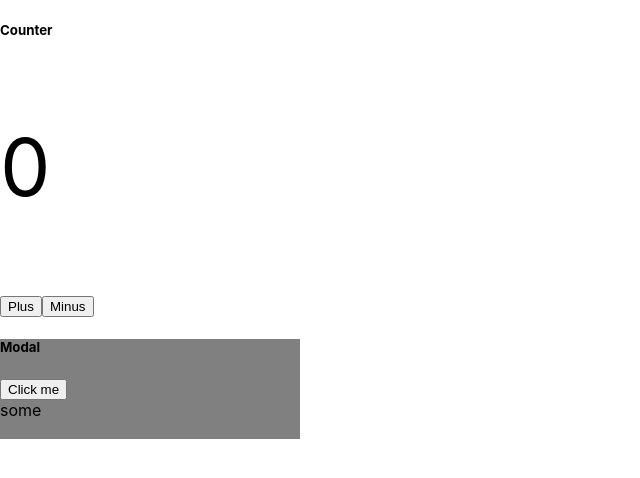
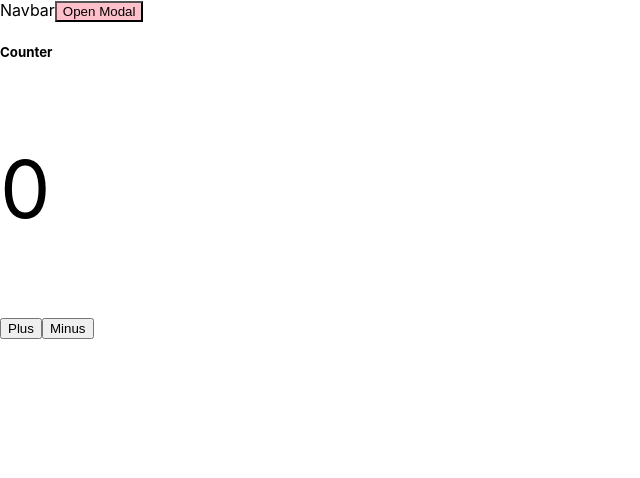
Before and after one commit to VadimKorobec/react-api, a React (Create React App) app: page / in a window 1280 px wide. Shown: the top 478 px of the page, without its empty margins (0-640 px from the left). Built offline with nearby package versions, Linux system fonts and the light colour scheme.

Commit message:
Update App.jsx

```diff
--- a/src/components/App.jsx
+++ b/src/components/App.jsx
@@ -1,20 +1,29 @@
 import React, { Component } from 'react';
 import { Modal } from './Madal/Modal';
 import { Counter } from './Counter/Counter';
+import { Header } from './Header/Header';
 
 export class App extends Component {
   state = {
-    isShowModal: true,
+    isShowModal: false,
   };
 
   showModal = () => {
     this.setState({ isShowModal: true });
   };
+
+  closeModal = () => {
+    this.setState({ isShowModal: false });
+  };
+
   render() {
     return (
       <>
+        <Header showModal={this.showModal} />
         <Counter />
-        {this.state.isShowModal && <Modal>some</Modal>}
+        {this.state.isShowModal && (
+          <Modal closeModal={this.closeModal}>some</Modal>
+        )}
       </>
     );
   }
```
